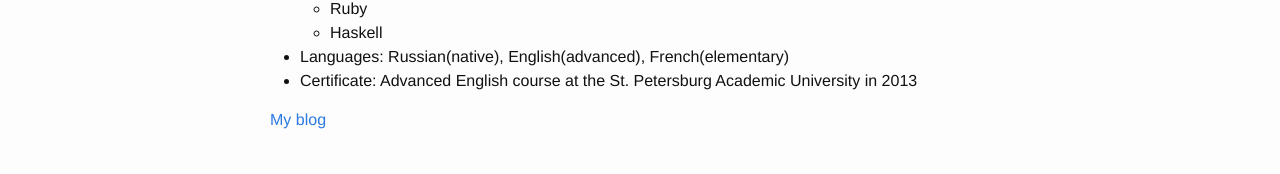
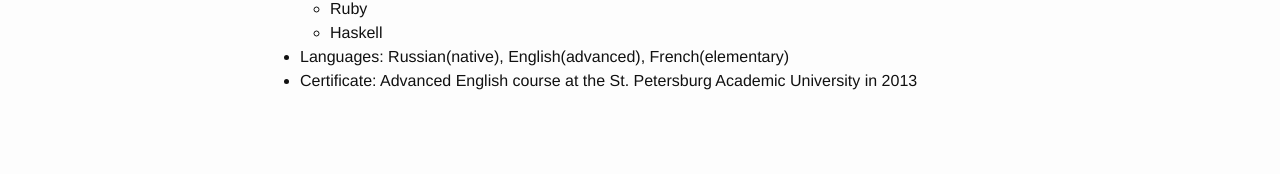
Before and after one commit to dmitriy-serdyuk/dmitriy-serdyuk.github.io, a Jekyll site: the page built from resume.md, in a window 1280 px wide. Shown: the part 1856-2030 px from the top of the page. Built offline with Jekyll 4.4.1, drawn with Linux system fonts in a browser that asks for light colours; after the commit the page ends 1994 px from its top, so only the background shows below that.

Commit message:
Removed blog link from resume

```diff
--- a/resume.md
+++ b/resume.md
@@ -109,15 +109,11 @@ Skills summary
 - Certificate: Advanced English course at the St. Petersburg Academic University in 2013
 
 
-[My blog][blog]
-
-
 [udem]: http://www.umontreal.ca/english/index.html
 [bengio]: http://www.iro.umontreal.ca/~bengioy/yoshua_en/index.html
 [au]: http://spbau.ru/main_eng/info_main_eng
 [nikolenko]: http://logic.pdmi.ras.ru/~sergey/
 [spbstu]: http://www.spbstu-eng.ru/
-[blog]: /blog.html
 [amse]: http://amse.ru/about.php
 [csclub]: http://logic.pdmi.ras.ru/csclub/en/about
 [ebookservice]: http://code.google.com/p/ebook-service/
```
